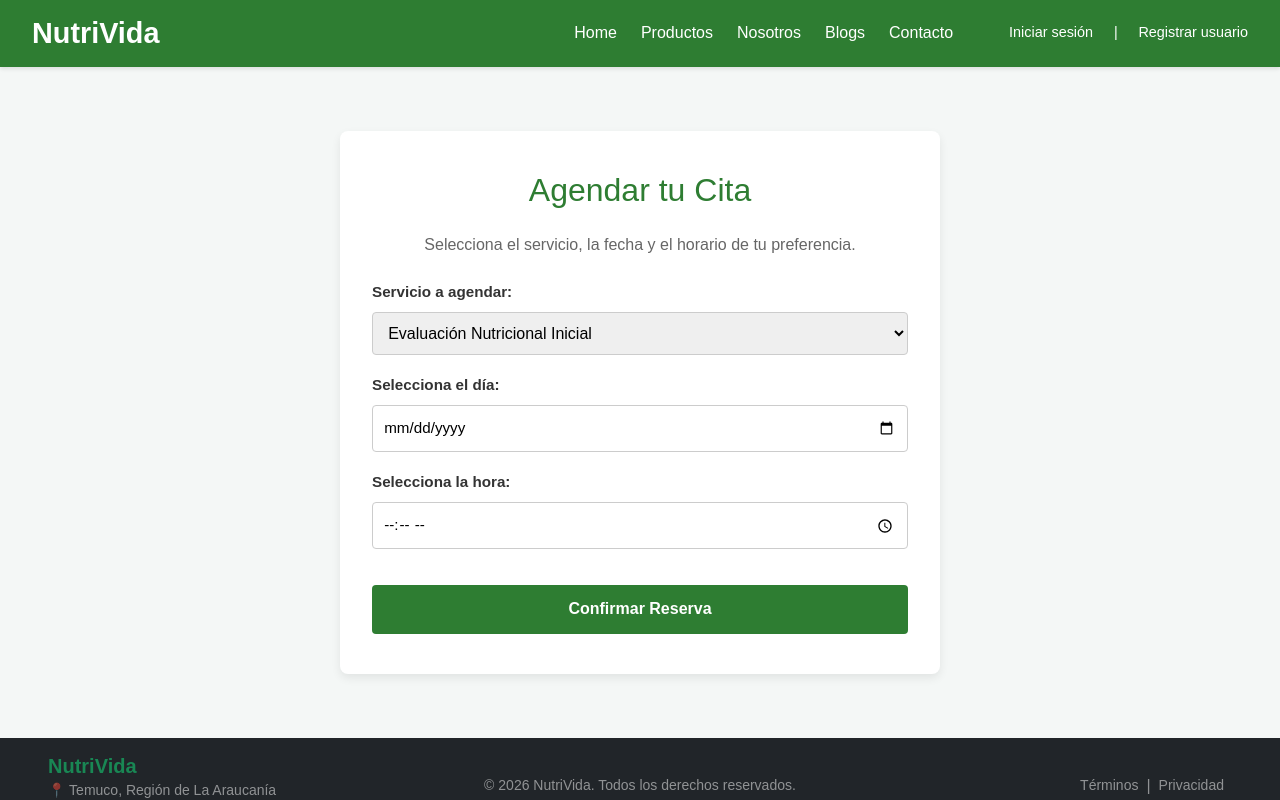
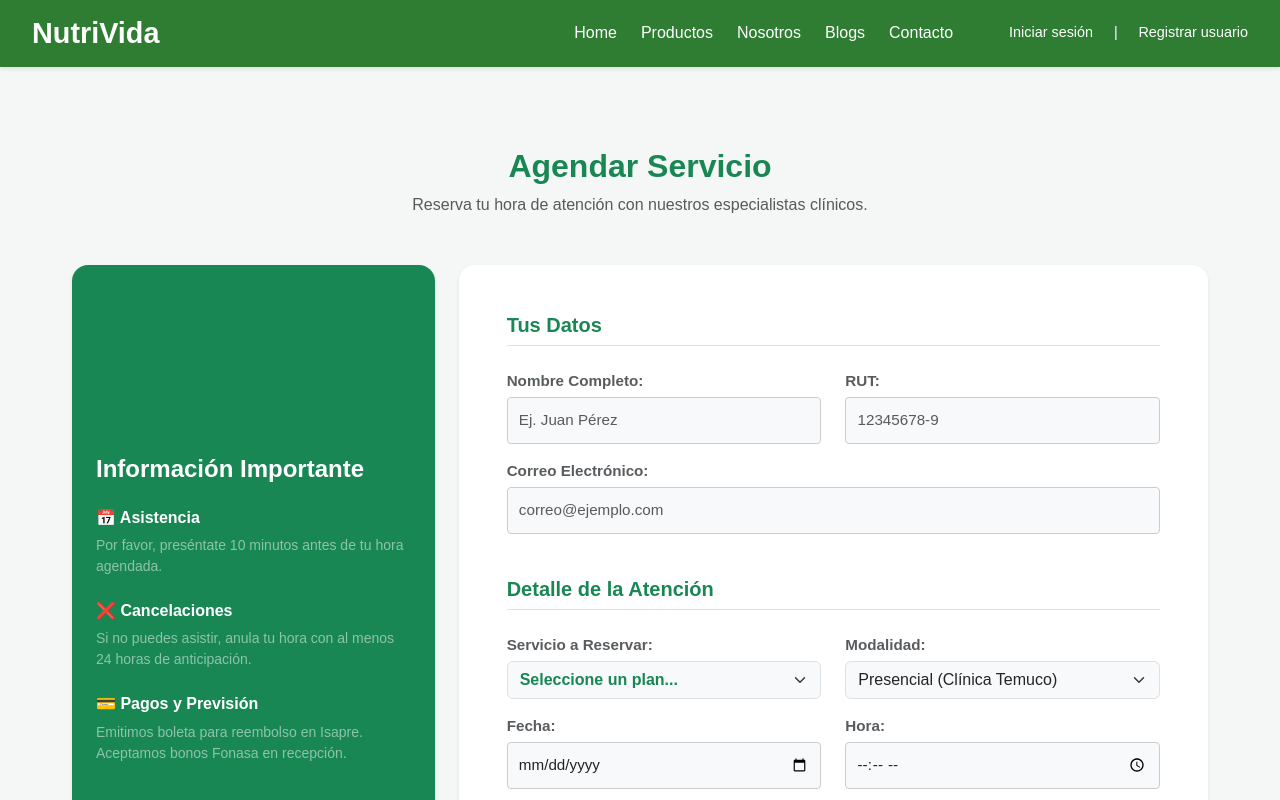
Before and after one commit to Mun-oz/nutrivida, a React (Vite) app: page /#/agendar in a window 1280 px wide. Shown: the top 800 px of the page. Built offline with nearby package versions, Linux system fonts and the light colour scheme.

Commit message:
feat: implementar vista dinámica de agendamiento clínico
Creación de interfaz de reservas a dos columnas. Se implementa useLocation de react-router para capturar el estado desde el catálogo y pre-seleccionar automáticamente el servicio, bloqueando el campo condicionalmente.

```diff
--- a/src/pages/Agendar.jsx
+++ b/src/pages/Agendar.jsx
@@ -1,43 +1,146 @@
 import { useState } from 'react';
+import { useNavigate, useLocation } from 'react-router';
 
 export default function Agendar() {
-  const [reserva, setReserva] = useState({ servicio: '1', fecha: '', hora: '' });
+  const navigate = useNavigate();
+  const location = useLocation();
+
+  const servicioInicial = location.state?.servicioSeleccionado || '';
+
+  const [formData, setFormData] = useState({
+    nombre: '', rut: '', email: '',
+    servicio: servicioInicial,
+    modalidad: 'Presencial',
+    fecha: '', hora: ''
+  });
+
+  const handleChange = (e) => {
+    setFormData({ ...formData, [e.target.name]: e.target.value });
+  };
 
   const handleSubmit = (e) => {
     e.preventDefault();
-    alert(`Cita agendada para el ${reserva.fecha} a las ${reserva.hora}.`);
+    alert("¡Hora agendada con éxito! Te enviaremos el comprobante y el enlace de pago a tu correo.");
+    navigate('/');
   };
 
   return (
-    <main className="container">
-      <section className="auth-card" style={{ maxWidth: '600px', margin: '2rem auto' }}>
-        <h2>Agendar tu Cita</h2>
-        <p style={{ textAlign: 'center', color: '#666', marginBottom: '1.5rem' }}>Selecciona el servicio, la fecha y el horario de tu preferencia.</p>
+    <main className="container my-5 d-block">
 
-        <form onSubmit={handleSubmit}>
-          <div className="form-group">
-            <label>Servicio a agendar:</label>
-            <select value={reserva.servicio} onChange={e => setReserva({...reserva, servicio: e.target.value})} style={{ padding: '0.7rem', border: '1px solid var(--border-color)', borderRadius: '4px' }}>
-              <option value="1">Evaluación Nutricional Inicial</option>
-              <option value="2">Control Nutricional Mensual</option>
-              <option value="3">Nutrición Deportiva</option>
-              <option value="4">Asesoría Transición Vegana</option>
-            </select>
+      <div className="text-center mb-5 w-100">
+        <h2 className="text-success fw-bold">Agendar Servicio</h2>
+        <p className="text-muted">Reserva tu hora de atención con nuestros especialistas clínicos.</p>
+      </div>
+
+      <div className="row g-4 justify-content-center">
+
+        {/* Columna Izquierda: Información de la Clínica */}
+        <div className="col-12 col-lg-4 d-flex flex-column gap-3">
+          <div className="card border-0 shadow-sm h-100 bg-success text-white rounded-4">
+            <div className="card-body p-4 d-flex flex-column justify-content-center">
+              <h4 className="fw-bold mb-4">Información Importante</h4>
+
+              <div className="mb-4">
+                <h6 className="fw-bold">📅 Asistencia</h6>
+                <p className="small text-white-50 mb-0">Por favor, preséntate 10 minutos antes de tu hora agendada.</p>
+              </div>
+
+              <div className="mb-4">
+                <h6 className="fw-bold">❌ Cancelaciones</h6>
+                <p className="small text-white-50 mb-0">Si no puedes asistir, anula tu hora con al menos 24 horas de anticipación.</p>
+              </div>
+
+              <div className="mb-0">
+                <h6 className="fw-bold">💳 Pagos y Previsión</h6>
+                <p className="small text-white-50 mb-0">Emitimos boleta para reembolso en Isapre. Aceptamos bonos Fonasa en recepción.</p>
+              </div>
+            </div>
           </div>
+        </div>
 
-          <div className="form-group">
-            <label>Selecciona el día:</label>
-            <input type="date" value={reserva.fecha} onChange={e => setReserva({...reserva, fecha: e.target.value})} required />
+        {/* Columna Derecha: Formulario de Agendamiento */}
+        <div className="col-12 col-lg-8">
+          <div className="card border-0 shadow-sm rounded-4">
+            <div className="card-body p-4 p-md-5">
+              <form onSubmit={handleSubmit} noValidate>
+
+                <h5 className="text-success fw-bold mb-4 border-bottom pb-2">Tus Datos</h5>
+
+                <div className="row">
+                  <div className="col-md-6 form-group mb-3">
+                    <label htmlFor="agendarNombre" className="fw-bold mb-1 small text-muted">Nombre Completo:</label>
+                    <input id="agendarNombre" name="nombre" type="text" className="form-control bg-light" placeholder="Ej. Juan Pérez" value={formData.nombre} onChange={handleChange} required />
+                  </div>
+                  <div className="col-md-6 form-group mb-3">
+                    <label htmlFor="agendarRut" className="fw-bold mb-1 small text-muted">RUT:</label>
+                    <input id="agendarRut" name="rut" type="text" className="form-control bg-light" placeholder="12345678-9" value={formData.rut} onChange={handleChange} required />
+                  </div>
+                </div>
+
+                <div className="row mb-4">
+                  <div className="col-12 form-group">
+                    <label htmlFor="agendarEmail" className="fw-bold mb-1 small text-muted">Correo Electrónico:</label>
+                    <input id="agendarEmail" name="email" type="email" className="form-control bg-light" placeholder="correo@ejemplo.com" value={formData.email} onChange={handleChange} required />
+                  </div>
+                </div>
+
+                <h5 className="text-success fw-bold mb-4 border-bottom pb-2">Detalle de la Atención</h5>
+
+                <div className="row">
+                  <div className="col-md-6 form-group mb-3">
+                    <label htmlFor="agendarServicio" className="fw-bold mb-1 small text-muted">Servicio a Reservar:</label>
+                    <select
+                      id="agendarServicio"
+                      name="servicio"
+                      className="form-select bg-light fw-bold text-success"
+                      value={formData.servicio}
+                      onChange={handleChange}
+                      required
+                      disabled={!!servicioInicial}
+                    >
+                      {/* LÓGICA DINÁMICA: Si viene del catálogo, crea la opción exacta. Si no, muestra la lista genérica */}
+                      {servicioInicial ? (
+                        <option value={servicioInicial}>{servicioInicial}</option>
+                      ) : (
+                        <>
+                          <option value="">Seleccione un plan...</option>
+                          <option value="Control Metabólico">Plan Control Metabólico</option>
+                          <option value="Nutrición Deportiva">Plan Nutrición Deportiva</option>
+                          <option value="Transición Vegana">Plan Transición Vegana</option>
+                          <option value="Control Seguimiento">Control de Seguimiento</option>
+                        </>
+                      )}
+                    </select>
+                    {servicioInicial && <small className="text-muted mt-1 d-block" style={{ fontSize: '0.75rem' }}>* Servicio pre-seleccionado desde el catálogo.</small>}
+                  </div>
+
+                  <div className="col-md-6 form-group mb-3">
+                    <label htmlFor="agendarModalidad" className="fw-bold mb-1 small text-muted">Modalidad:</label>
+                    <select id="agendarModalidad" name="modalidad" className="form-select bg-light" value={formData.modalidad} onChange={handleChange} required>
+                      <option value="Presencial">Presencial (Clínica Temuco)</option>
+                      <option value="Online">Telemedicina (Online)</option>
+                    </select>
+                  </div>
+                </div>
+
+                <div className="row mb-4">
+                  <div className="col-md-6 form-group mb-3 mb-md-0">
+                    <label htmlFor="agendarFecha" className="fw-bold mb-1 small text-muted">Fecha:</label>
+                    <input id="agendarFecha" name="fecha" type="date" className="form-control bg-light" value={formData.fecha} onChange={handleChange} required />
+                  </div>
+                  <div className="col-md-6 form-group">
+                    <label htmlFor="agendarHora" className="fw-bold mb-1 small text-muted">Hora:</label>
+                    <input id="agendarHora" name="hora" type="time" className="form-control bg-light" value={formData.hora} onChange={handleChange} required />
+                  </div>
+                </div>
+
+                <button type="submit" className="btn btn-success w-100 fw-bold py-3 mt-3 shadow-sm rounded-3">Confirmar Reserva</button>
+              </form>
+            </div>
           </div>
+        </div>
 
-          <div className="form-group">
-            <label>Selecciona la hora:</label>
-            <input type="time" min="09:00" max="18:00" value={reserva.hora} onChange={e => setReserva({...reserva, hora: e.target.value})} required />
-          </div>
-
-          <button type="submit" className="btn-primary" style={{ marginTop: '1rem' }}>Confirmar Reserva</button>
-        </form>
-      </section>
+      </div>
     </main>
   );
 }
```
